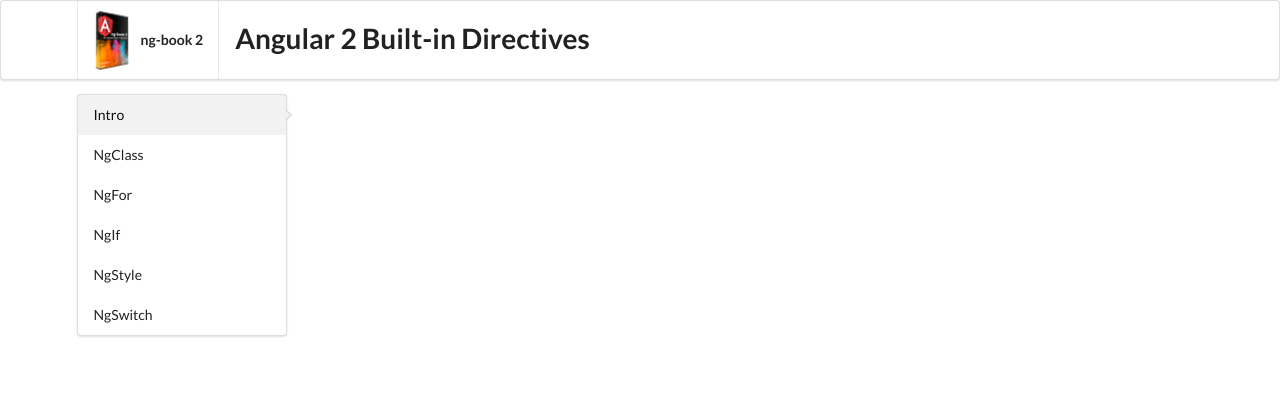
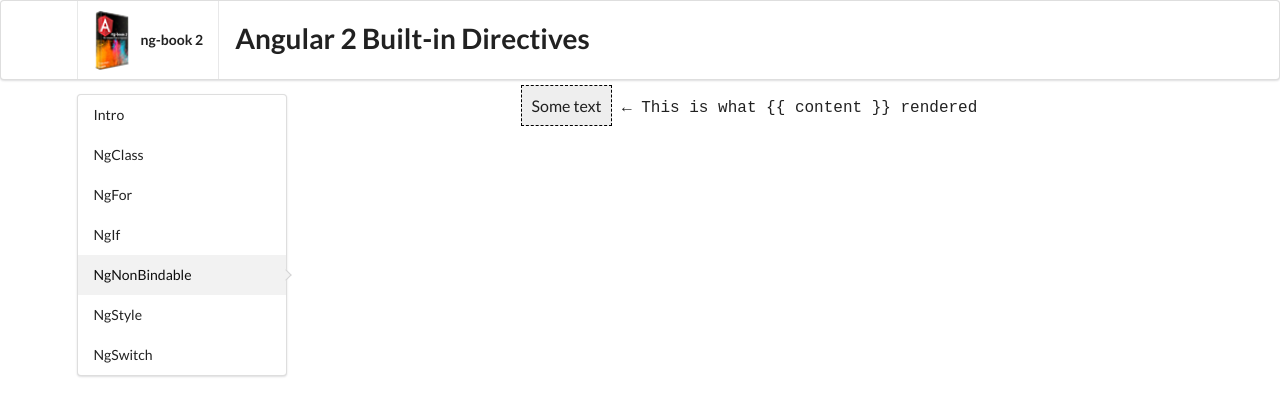
Before and after one commit to st411ar/angular-built-in-directives, an Angular app: page /ng_non_bindable in a window 1280 px wide. Before the commit this address led to /. Shown: the top 416 px of the page. Built offline with nearby package versions, Linux system fonts and the light colour scheme.

Commit message:
implemented ng-non-bindable-example component

```diff
--- a/src/app/app.module.ts
+++ b/src/app/app.module.ts
@@ -17,6 +17,7 @@
 import { NgIfExampleComponent } from './ng-if-example/ng-if-example.component';
 import { NgStyleExampleComponent } from './ng-style-example/ng-style-example.component';
 import { NgSwitchExampleComponent } from './ng-switch-example/ng-switch-example.component';
+import { NgNonBindableExampleComponent } from './ng-non-bindable-example/ng-non-bindable-example.component';
 
 export const examples: ExampleModel[] = [
 	{
@@ -36,6 +37,10 @@
 		path: 'ng_if'
 	},
 	{
+		label: 'NgNonBindable',
+		path: 'ng_non_bindable'
+	},
+	{
 		label: 'NgStyle',
 		path: 'ng_style'
 	},
@@ -43,7 +48,6 @@
 		label: 'NgSwitch',
 		path: 'ng_switch'
 	},
-//  {label:	'NgNonBindable'}
 ];
 
 const routes: Routes = [
@@ -65,6 +69,11 @@
 	{
 		path: 'ng_if',
 		component: NgIfExampleComponent,
+		pathMatch: 'full'
+	},
+	{
+		path: 'ng_non_bindable',
+		component: NgNonBindableExampleComponent,
 		pathMatch: 'full'
 	},
 	{
@@ -90,6 +99,7 @@
 		NgIfExampleComponent,
 		NgStyleExampleComponent,
 		NgSwitchExampleComponent,
+		NgNonBindableExampleComponent,
 	],
 	imports: [
 		BrowserModule,
--- /dev/null
+++ b/src/app/ng-non-bindable-example/ng-non-bindable-example.component.html
@@ -0,0 +1,6 @@
+<div class='ngNonBindableDemo'>
+	<span class="bordered">{{ content }}</span>
+	<span class="pre" ngNonBindable>
+		&larr; This is what {{ content }} rendered
+	</span>
+</div>
--- /dev/null
+++ b/src/app/ng-non-bindable-example/ng-non-bindable-example.component.ts
@@ -0,0 +1,16 @@
+import { Component, OnInit } from '@angular/core';
+
+@Component({
+	selector: 'app-ng-non-bindable-example',
+	templateUrl: './ng-non-bindable-example.component.html'
+})
+export class NgNonBindableExampleComponent implements OnInit {
+	content: string;
+
+	constructor() {
+		this.content = 'Some text';
+	}
+
+	ngOnInit() {}
+
+}
```
